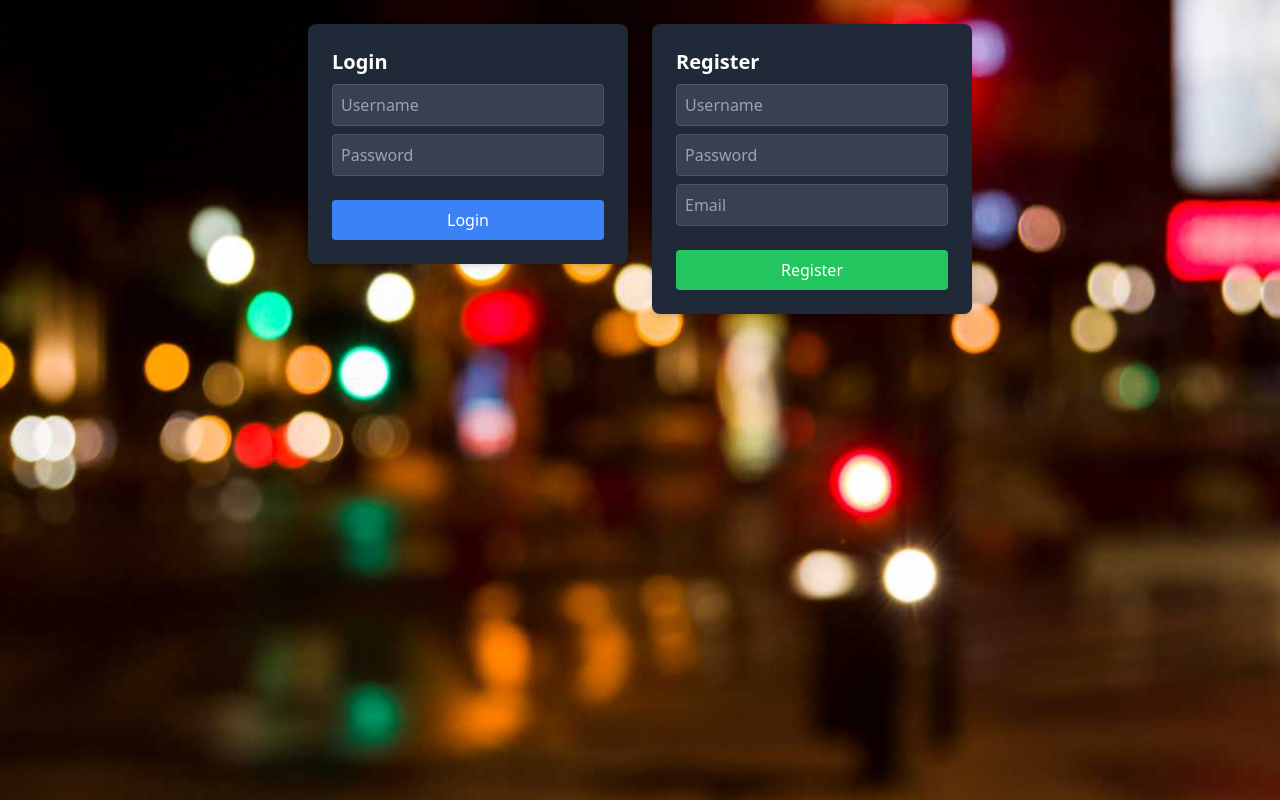
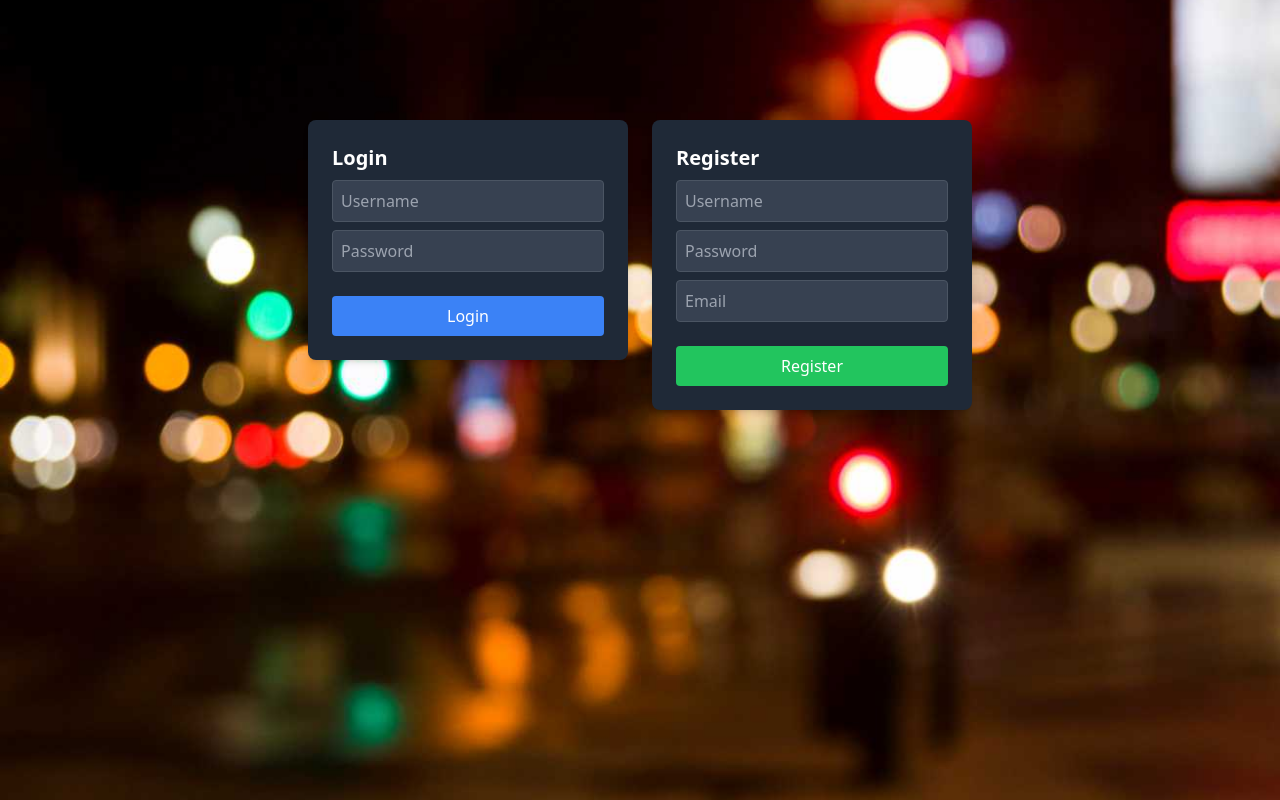
Before and after one commit to devopsundefined/todo, a plain HTML site: page app/web/index.html in a window 1280 px wide. Drawn offline with Linux system fonts and the light colour scheme.

Commit message:
update login and register position

```diff
--- a/app/web/index.html
+++ b/app/web/index.html
@@ -21,6 +21,7 @@
         </div>
     </div>
 
+    <div class="w-full pt-20 px-6"></div>
         <!-- Auth Section (Login & Register side by side) -->
         <div id="auth-section" class="flex gap-6 items-stretch">
 
@@ -58,6 +59,7 @@
             <h3 class="text-lg font-bold mt-4">Todos</h3>
             <ul id="todo-list" class="list-disc pl-5"></ul>
         </div>
+    </div>
 
     <!-- Alert Box -->
     <div id="alert-box" class="hidden fixed top-1/2 left-1/2 p-4 rounded-lg shadow-lg text-white opacity-0 transform -translate-x-1/2 -translate-y-1/2 scale-90 transition-all duration-300">
```
Lines whose indentation alone changed are shown as unchanged.
